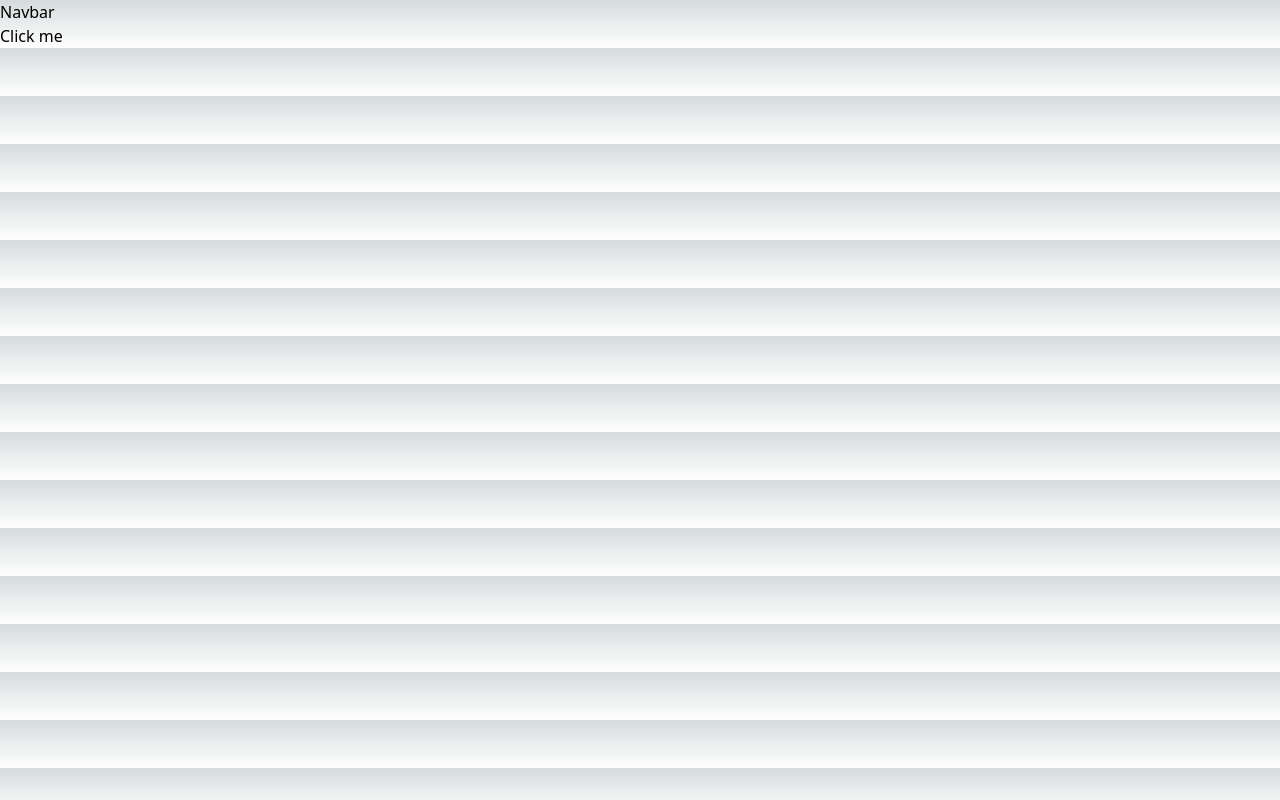
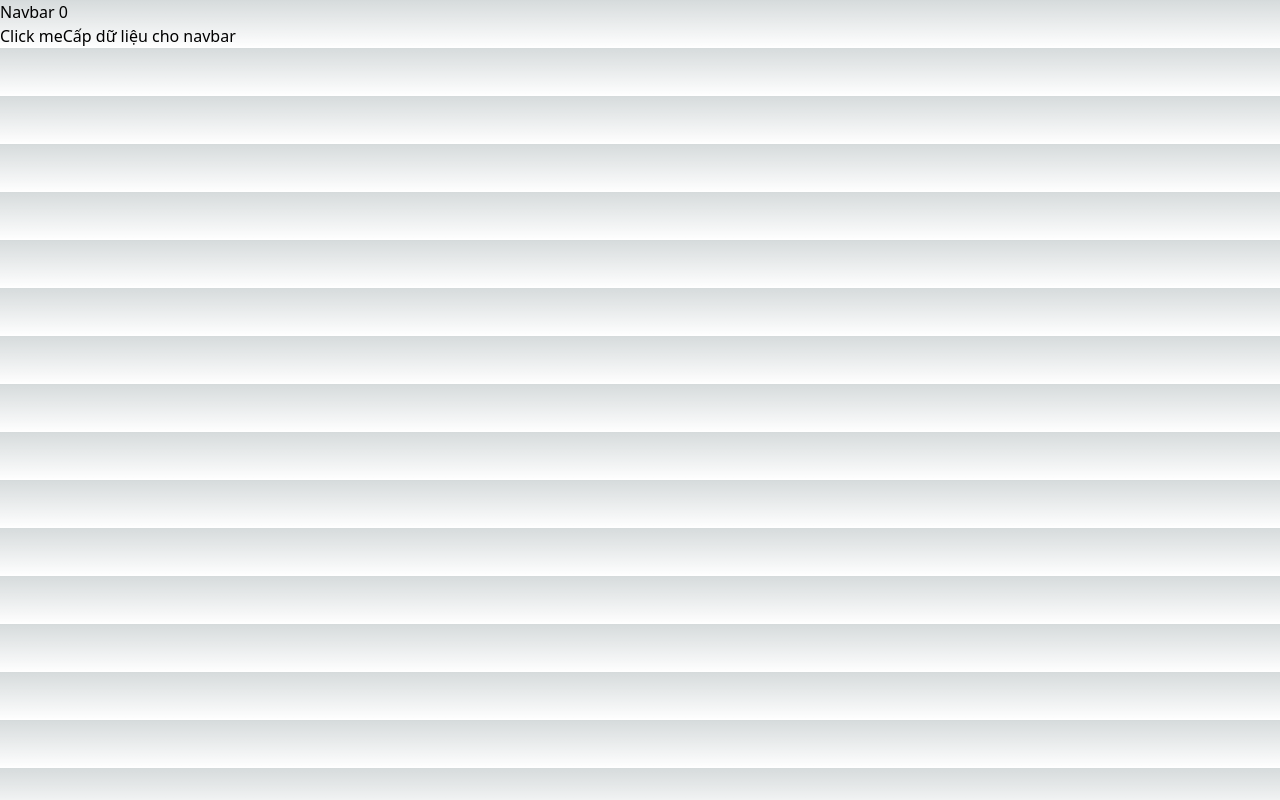
Before and after one commit to QuanNguyen2209/learn-code, a Next.js app: page / in a window 1280 px wide. Built offline with nearby package versions, Linux system fonts and the light colour scheme.

Commit message:
update passing props

```diff
--- a/src/pages/index.tsx
+++ b/src/pages/index.tsx
@@ -2,7 +2,11 @@ import React, { useEffect, useState } from "react";
 
 type Props = {};
 
-function Navbar() {
+type NavbarProps = {
+  duLieu: number;
+};
+
+function Navbar({ duLieu }: NavbarProps) {
   useEffect(() => {
     console.log("Navbar component did mount");
   }, []);
@@ -11,23 +15,30 @@ function Navbar() {
       console.log("Navbar component will unmount");
     };
   }, []);
+  useEffect(() => {
+    console.log("Navbar component did update");
+  });
   return (
     <nav>
-      <h1>Navbar</h1>
+      <h1>Navbar {duLieu}</h1>
     </nav>
   );
 }
 
 export default function Index({}: Props) {
   const [isShowNavbar, setIsShowNavbar] = useState<boolean>(true);
+  const [navBarData, setNavBarData] = useState<number>(0);
   useEffect(() => {
     console.log("isShowNavbar state has changed");
   }, [isShowNavbar]);
 
   return (
     <div>
-      {isShowNavbar && <Navbar />}
+      {isShowNavbar && <Navbar duLieu={navBarData} />}
       <button onClick={() => setIsShowNavbar(!isShowNavbar)}>Click me</button>
+      <button onClick={() => setNavBarData(navBarData + 1)}>
+        Cấp dữ liệu cho navbar
+      </button>
     </div>
   );
 }
```
